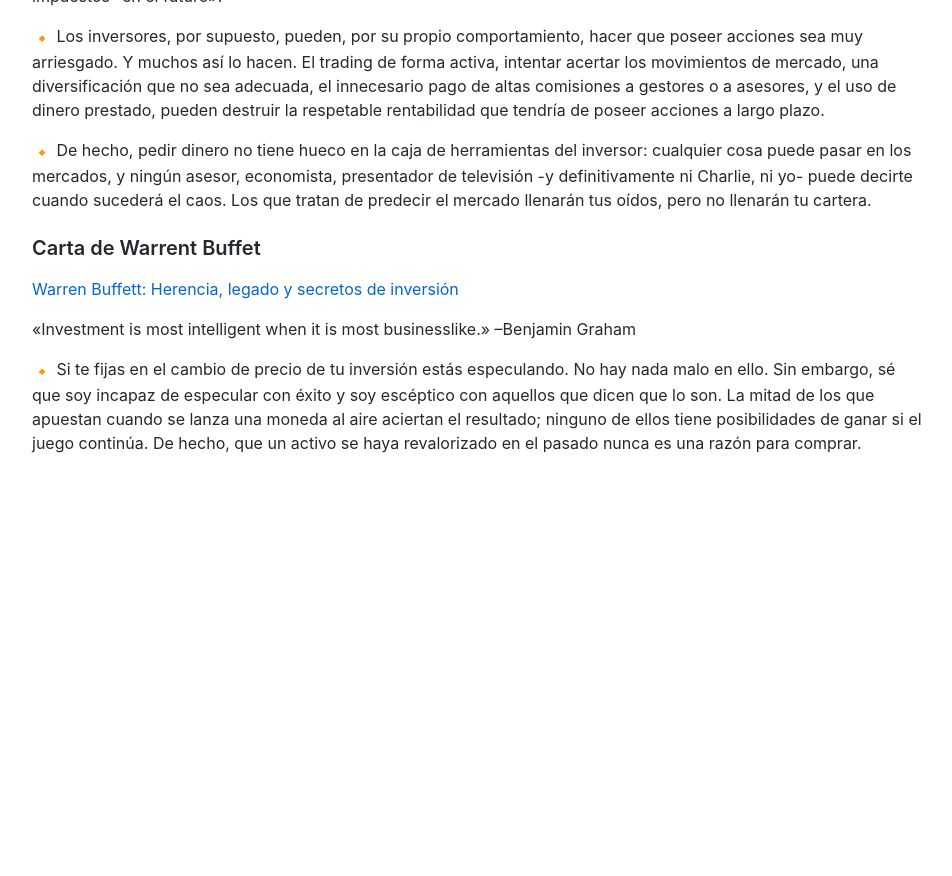
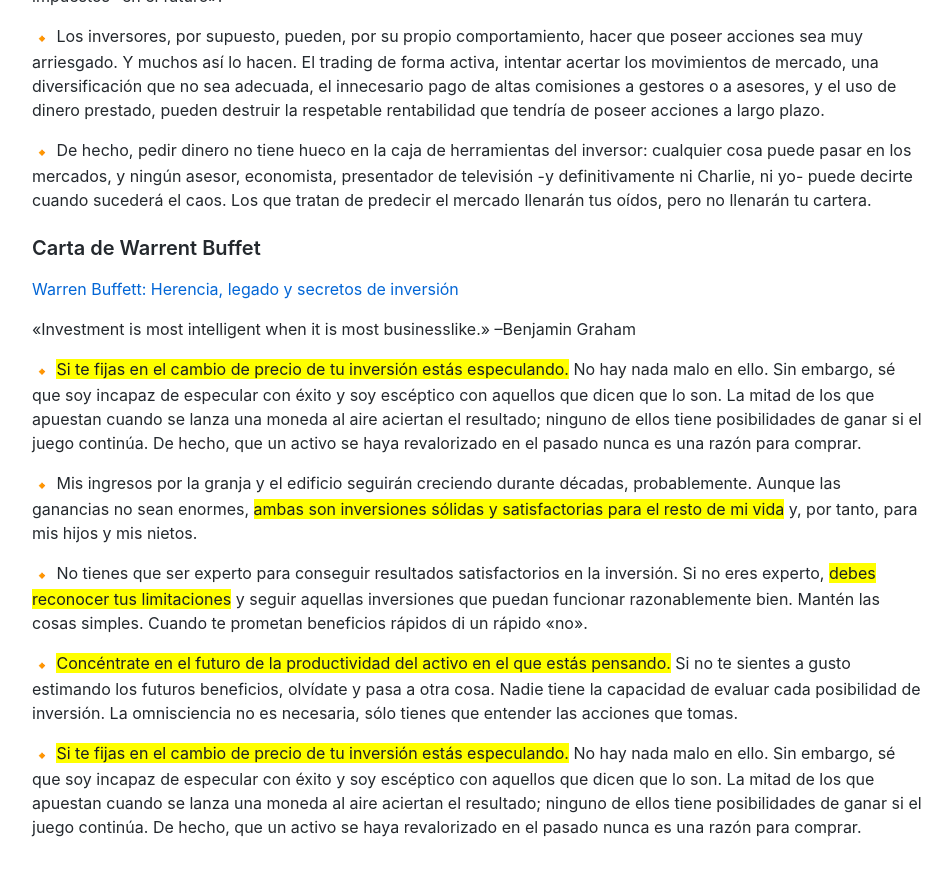
Before and after one commit to Akira3030/formacion, a Jekyll site: the page built from articulos/warrent-buffet-gobierno-empresas.md, in a window 1280 px wide and 900 px high, scrolled down 12765 px. Shown: the top 876 px of the window, without its empty margins (163-1115 px from the left). Built offline with Jekyll 4.4.1, drawn with Linux system fonts in a browser that asks for light colours; emoji names are drawn with the system emoji font; our own code applies the rules of GitHub Pages for plain Markdown files; before the commit the page ends 13281 px from its top, so only the background shows below that.

Commit message:
Update warrent-buffet-gobierno-empresas.md

```diff
--- a/articulos/warrent-buffet-gobierno-empresas.md
+++ b/articulos/warrent-buffet-gobierno-empresas.md
@@ -408,4 +408,12 @@
 «Investment is most intelligent when it is most businesslike.» –Benjamin Graham
 
 
-:small_orange_diamond: Si te fijas en el cambio de precio de tu inversión estás especulando. No hay nada malo en ello. Sin embargo, sé que soy incapaz de especular con éxito y soy escéptico con aquellos que dicen que lo son. La mitad de los que apuestan cuando se lanza una moneda al aire aciertan el resultado; ninguno de ellos tiene posibilidades de ganar si el juego continúa. De hecho, que un activo se haya revalorizado en el pasado nunca es una razón para comprar.
+:small_orange_diamond: <mark>Si te fijas en el cambio de precio de tu inversión estás especulando.</mark> No hay nada malo en ello. Sin embargo, sé que soy incapaz de especular con éxito y soy escéptico con aquellos que dicen que lo son. La mitad de los que apuestan cuando se lanza una moneda al aire aciertan el resultado; ninguno de ellos tiene posibilidades de ganar si el juego continúa. De hecho, que un activo se haya revalorizado en el pasado nunca es una razón para comprar.
+
+:small_orange_diamond: Mis ingresos por la granja y el edificio seguirán creciendo durante décadas, probablemente. Aunque las ganancias no sean enormes, <mark>ambas son inversiones sólidas y satisfactorias para el resto de mi vida</mark> y, por tanto, para mis hijos y mis nietos.
+
+:small_orange_diamond: No tienes que ser experto para conseguir resultados satisfactorios en la inversión. Si no eres experto, <mark>debes reconocer tus limitaciones</mark> y seguir aquellas inversiones que puedan funcionar razonablemente bien. Mantén las cosas simples. Cuando te prometan beneficios rápidos di un rápido «no».
+
+:small_orange_diamond: <mark>Concéntrate en el futuro de la productividad del activo en el que estás pensando.</mark> Si no te sientes a gusto estimando los futuros beneficios, olvídate y pasa a otra cosa. Nadie tiene la capacidad de evaluar cada posibilidad de inversión. La omnisciencia no es necesaria, sólo tienes que entender las acciones que tomas.
+
+:small_orange_diamond: <mark>Si te fijas en el cambio de precio de tu inversión estás especulando.</mark> No hay nada malo en ello. Sin embargo, sé que soy incapaz de especular con éxito y soy escéptico con aquellos que dicen que lo son. La mitad de los que apuestan cuando se lanza una moneda al aire aciertan el resultado; ninguno de ellos tiene posibilidades de ganar si el juego continúa. De hecho, que un activo se haya revalorizado en el pasado nunca es una razón para comprar.
```
